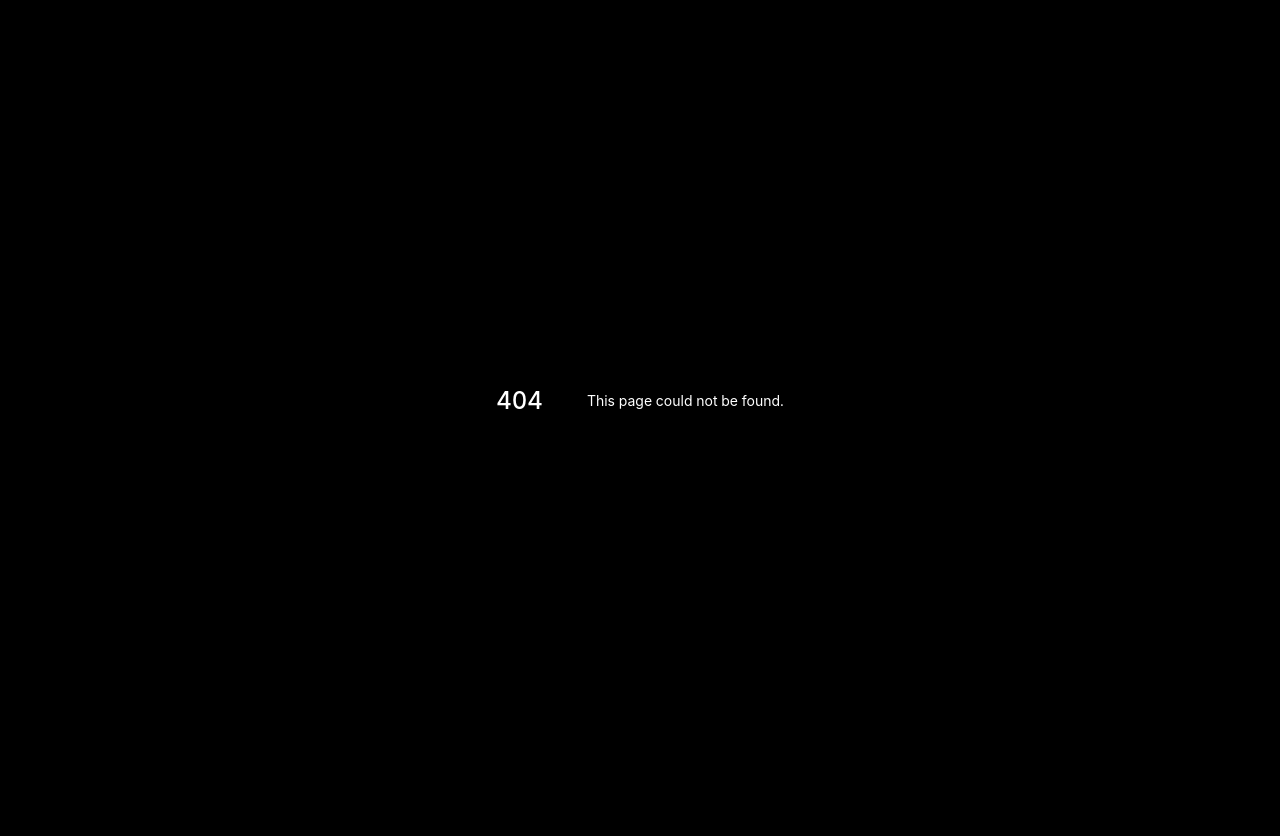
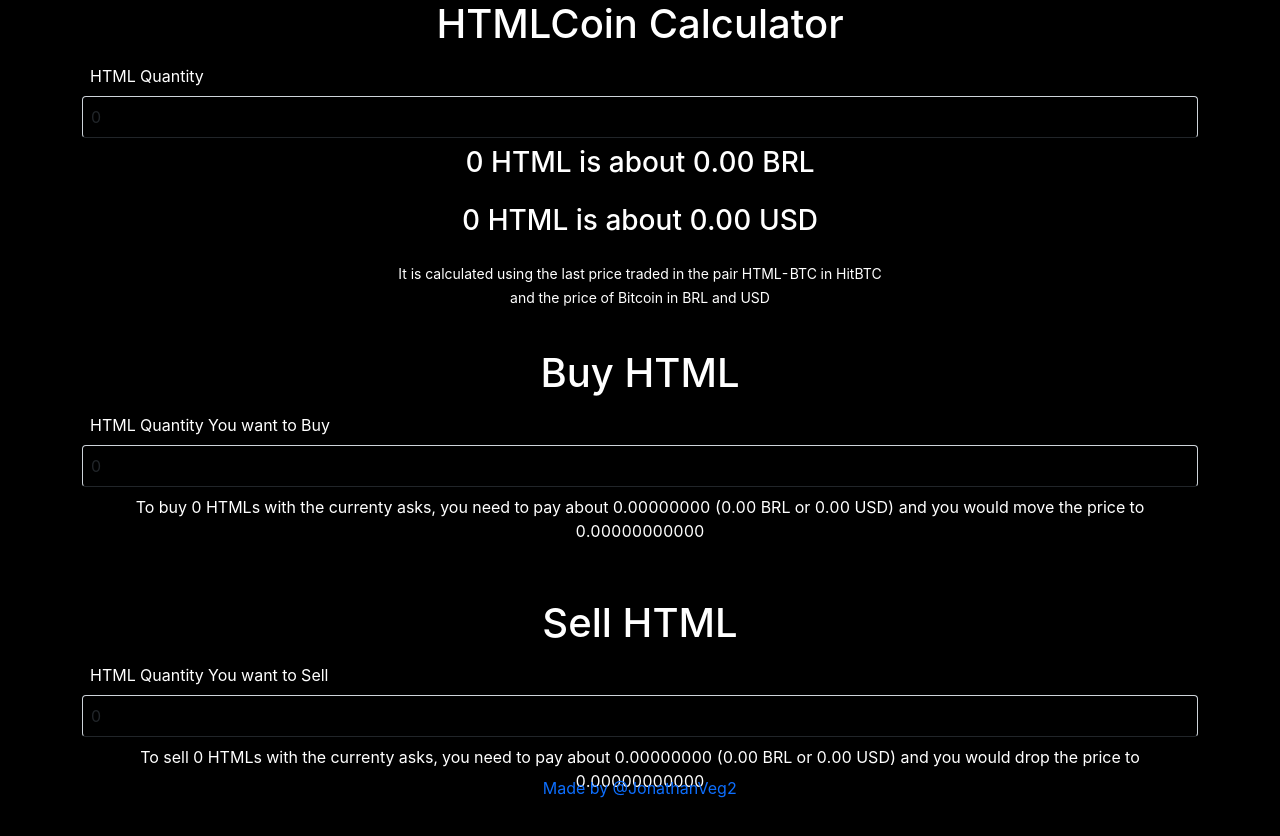
Before and after one commit to JonathanVeg/htmlcoin-price, a Next.js app: page /calculator in a window 1280 px wide. Before the commit this address had no page. Shown: the top 836 px of the page. Before the commit the page ends 800 px from the top, so only its background shows below. Built offline with nearby package versions, Linux system fonts and the light colour scheme; no server answers.

Commit message:
calculator working

```diff
--- /dev/null
+++ b/OrderEntry.ts
@@ -0,0 +1,5 @@
+export default class OrderEntry {
+  type = 'bid'
+  price = 0.0
+  quantity = 0.0
+}
--- a/pages/api/crex.ts
+++ b/pages/api/crex.ts
@@ -13,8 +13,6 @@ export default async (req, res) => {
 
   data.map((item) => {
     const market = item.instrument.split('-').find((item) => item !== 'HTML')
-
-    console.log(market)
 
     const entry = new Entry()
     entry.market = market
--- /dev/null
+++ b/pages/api/hitbtc-orders.ts
@@ -0,0 +1,32 @@
+import axios from 'axios'
+import Entry from '../../Entry'
+import OrderEntry from '../../OrderEntry'
+
+export default async (req, res) => {
+  const url = 'https://api.hitbtc.com/api/2/public/orderbook/HTMLBTC?limit=0'
+  const { data } = await axios.get(url)
+
+  const bids: OrderEntry[] = []
+
+  data.bid.map((item) => {
+    const entry = new OrderEntry()
+    entry.type = 'bid'
+    entry.price = parseFloat(item.price)
+    entry.quantity = parseFloat(item.size)
+
+    bids.push(entry)
+  })
+
+  const asks: OrderEntry[] = []
+
+  data.ask.map((item) => {
+    const entry = new OrderEntry()
+    entry.type = 'bid'
+    entry.price = parseFloat(item.price)
+    entry.quantity = parseFloat(item.size)
+
+    asks.push(entry)
+  })
+
+  res.status(200).json({ bids, asks })
+}
--- /dev/null
+++ b/pages/calculator.tsx
@@ -0,0 +1,303 @@
+import axios from 'axios'
+import Head from 'next/head'
+import { useEffect, useState, Fragment } from 'react'
+import Entry from '../Entry'
+import 'bootstrap/dist/css/bootstrap.css'
+import OrderEntry from '../OrderEntry'
+
+export default function Calculator() {
+  const [quantity, setQuantity] = useState<number>(0.0)
+  const [quantityToBuy, setQuantityToBuy] = useState<number>(0.0)
+  const [resumeToBuy, setResumeToBuy] = useState<string>('')
+
+  const [quantityToSell, setQuantityToSell] = useState<number>(0.0)
+  const [resumeToSell, setResumeToSell] = useState<string>('')
+
+  const [btcBRL, setBtcBRL] = useState<number>(0.0)
+  const [btcUSD, setBtcUSD] = useState<number>(0.0)
+  const [htmlInBtc, setHtmlInBtc] = useState<number>(0.0)
+
+  const [bids, setBids] = useState<OrderEntry[]>([])
+  const [asks, setAsks] = useState<OrderEntry[]>([])
+
+  const onChange = (event) => {
+    localStorage.setItem('quantityInLocalStorage', event.target.value)
+    setQuantity(event.target.value)
+  }
+
+  const onChangeQuantityToBuy = (event) => {
+    localStorage.setItem('quantityToBuyInLocalStorage', event.target.value)
+    setQuantityToBuy(event.target.value)
+  }
+
+  const onChangeQuantityToSell = (event) => {
+    localStorage.setItem('quantityToSellInLocalStorage', event.target.value)
+    setQuantityToSell(event.target.value)
+  }
+
+  useEffect(() => {
+    const quantity = quantityToBuy || parseFloat('0.0')
+
+    let totalInBtc = 0.0
+    let quantityDone = 0.0
+    let lastAsk = 0.0
+
+    asks.map((ask) => {
+      if (quantityDone < quantity) {
+        if (quantityDone + ask.quantity > quantity) {
+          quantityDone += quantity - quantityDone
+          totalInBtc += (quantity - quantityDone) * ask.price
+        } else {
+          quantityDone += ask.quantity
+          totalInBtc += ask.quantity * ask.price
+        }
+
+        lastAsk = ask.price
+      }
+    })
+
+    const text =
+      'To buy ' +
+      quantityDone.toFixed(0) +
+      ' HTMLs with the currenty asks, you need to pay about ' +
+      totalInBtc.toFixed(8) +
+      ' (' +
+      (totalInBtc * btcBRL).toFixed(2) +
+      ' BRL or ' +
+      (totalInBtc * btcUSD).toFixed(2) +
+      ' USD)' +
+      ' and you would move the price to ' +
+      lastAsk.toFixed(11)
+
+    setResumeToBuy(text)
+  }, [quantityToBuy, asks])
+
+  useEffect(() => {
+    const quantity = quantityToSell || parseFloat('0.0')
+
+    let totalInBtc = 0.0
+    let quantityDone = 0.0
+    let lastBid = 0.0
+
+    bids.map((bid) => {
+      if (quantityDone < quantity) {
+        if (quantityDone + bid.quantity > quantity) {
+          quantityDone += quantity - quantityDone
+          totalInBtc += (quantity - quantityDone) * bid.price
+        } else {
+          quantityDone += bid.quantity
+          totalInBtc += bid.quantity * bid.price
+        }
+
+        lastBid = bid.price
+      }
+    })
+
+    const text =
+      'To sell ' +
+      quantityDone.toFixed(0) +
+      ' HTMLs with the currenty asks, you need to pay about ' +
+      totalInBtc.toFixed(8) +
+      ' (' +
+      (totalInBtc * btcBRL).toFixed(2) +
+      ' BRL or ' +
+      (totalInBtc * btcUSD).toFixed(2) +
+      ' USD)' +
+      ' and you would drop the price to ' +
+      lastBid.toFixed(11)
+
+    setResumeToSell(text)
+  }, [quantityToSell, bids])
+
+  useEffect(() => {
+    const val = localStorage.getItem('quantityInLocalStorage')
+
+    if (val) {
+      setQuantity(parseFloat(val))
+    }
+
+    async function loadBtcBRLData() {
+      try {
+        const url = '/api/bitcoin-brl'
+
+        const { data } = await axios.get(url)
+
+        setBtcBRL(data.ticker.last)
+      } catch (err) {
+        console.error(err)
+      }
+    }
+
+    async function loadBtcUSDData() {
+      try {
+        const url = '/api/bitcoin-usd'
+
+        const { data } = await axios.get(url)
+
+        setBtcUSD(data.USD.last)
+      } catch (err) {
+        console.error(err)
+      }
+    }
+
+    async function loadHitBtcDataOrders() {
+      try {
+        const url = '/api/hitbtc-orders'
+
+        const { data } = await axios.get(url)
+
+        setBids(data.bids)
+        setAsks(data.asks)
+      } catch (err) {
+        console.error(err)
+      }
+    }
+
+    async function loadHitBtcData() {
+      try {
+        const url = '/api/hitbtc'
+
+        const response = await axios.get(url)
+
+        const data: Entry[] = response.data
+
+        const f = data.find((it) => it.market.toLowerCase() === 'btc')
+
+        if (f) setHtmlInBtc(parseFloat(f.last))
+
+        return data
+      } catch (err) {
+        console.error(err)
+      }
+    }
+
+    loadBtcBRLData()
+    loadBtcUSDData()
+    loadHitBtcData()
+    loadHitBtcDataOrders()
+  }, [])
+
+  const calculator = (
+    <div className="d-flex align-items-center">
+      <div className="table">
+        <h1 className="main-title">HTMLCoin Calculator</h1>
+
+        <form>
+          <div className="form-group">
+            <label htmlFor="HTML Quantity">HTML Quantity</label>
+            <input
+              type="number"
+              value={quantity}
+              onChange={onChange}
+              className="form-control"
+              id="HTML Quantity"
+              placeholder="Enter HTML Quantity"
+            />
+          </div>
+        </form>
+
+        <div className="d-flex align-items-center">
+          <div className="table">
+            <Fragment>
+              <h3 className="main-title">
+                {quantity} HTML is about {(btcBRL * htmlInBtc * quantity).toFixed(2)} BRL
+              </h3>
+              <h3 className="main-title">
+                {quantity} HTML is about {(btcUSD * htmlInBtc * quantity).toFixed(2)} USD
+              </h3>
+
+              <center>
+                <small>
+                  It is calculated using the last price traded in the pair HTML-BTC in HitBTC
+                  <br />
+                  and the price of Bitcoin in BRL and USD
+                </small>
+              </center>
+            </Fragment>
+          </div>
+        </div>
+      </div>
+    </div>
+  )
+
+  const buy = (
+    <div className="d-flex align-items-center">
+      <div className="table">
+        <h1 className="main-title">Buy HTML</h1>
+
+        <form>
+          <div className="form-group">
+            <label htmlFor="htmlQuantityToBuy">HTML Quantity You want to Buy</label>
+            <input
+              type="number"
+              value={quantityToBuy}
+              onChange={onChangeQuantityToBuy}
+              className="form-control"
+              id="htmlQuantityToBuy"
+              aria-describedby="emailHelp"
+              placeholder="Enter HTML Quantity"
+            />
+          </div>
+        </form>
+
+        <div className="d-flex align-items-center">
+          <div className="table">
+            <Fragment>
+              <p className="main-title">{resumeToBuy}</p>
+            </Fragment>
+          </div>
+        </div>
+      </div>
+    </div>
+  )
+
+  const sell = (
+    <div className="d-flex align-items-center">
+      <div className="table">
+        <h1 className="main-title">Sell HTML</h1>
+
+        <form>
+          <div className="form-group">
+            <label htmlFor="htmlQuantityToSell">HTML Quantity You want to Sell</label>
+            <input
+              type="number"
+              value={quantityToSell}
+              onChange={onChangeQuantityToSell}
+              className="form-control"
+              id="htmlQuantityToSell"
+              aria-describedby="emailHelp"
+              placeholder="Enter HTML Quantity"
+            />
+          </div>
+        </form>
+
+        <div className="d-flex align-items-center">
+          <div className="table">
+            <Fragment>
+              <p className="main-title">{resumeToSell}</p>
+            </Fragment>
+          </div>
+        </div>
+      </div>
+    </div>
+  )
+
+  return (
+    <div className="container">
+      <Head>
+        <title>HTMLCoin Calculator</title>
+        <link rel="icon" href="/favicon.png" />
+      </Head>
+
+      {calculator}
+      {buy}
+      {sell}
+
+      <footer className="fixed-bottom d-flex justify-content-center">
+        <a href="https://twitter.com/JonathanVeg2" target="_blank" rel="noreferrer">
+          Made by @JonathanVeg2
+        </a>
+      </footer>
+    </div>
+  )
+}
```
Also changed, not shown: pages/index.tsx (+5 -16 lines).
